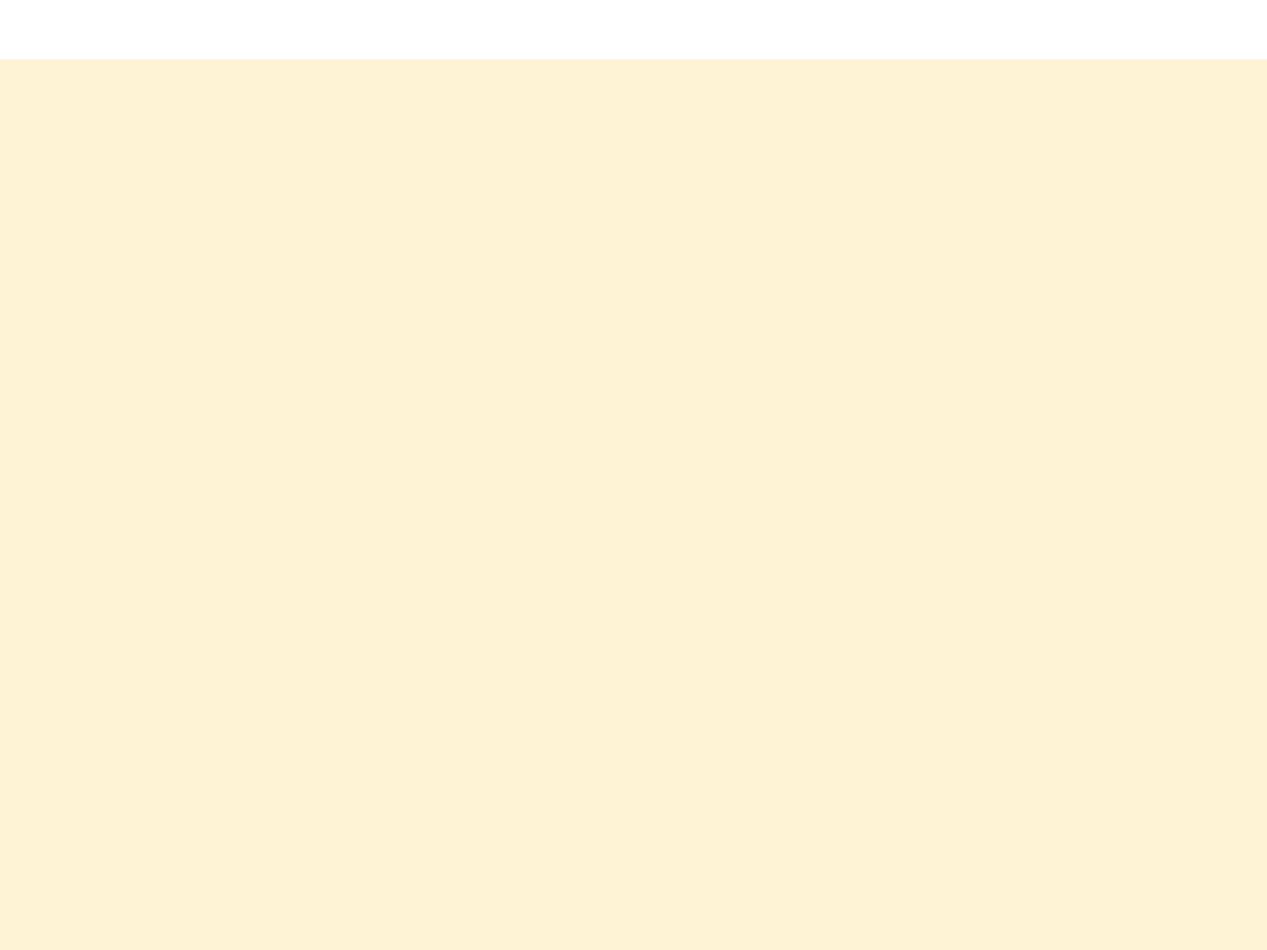
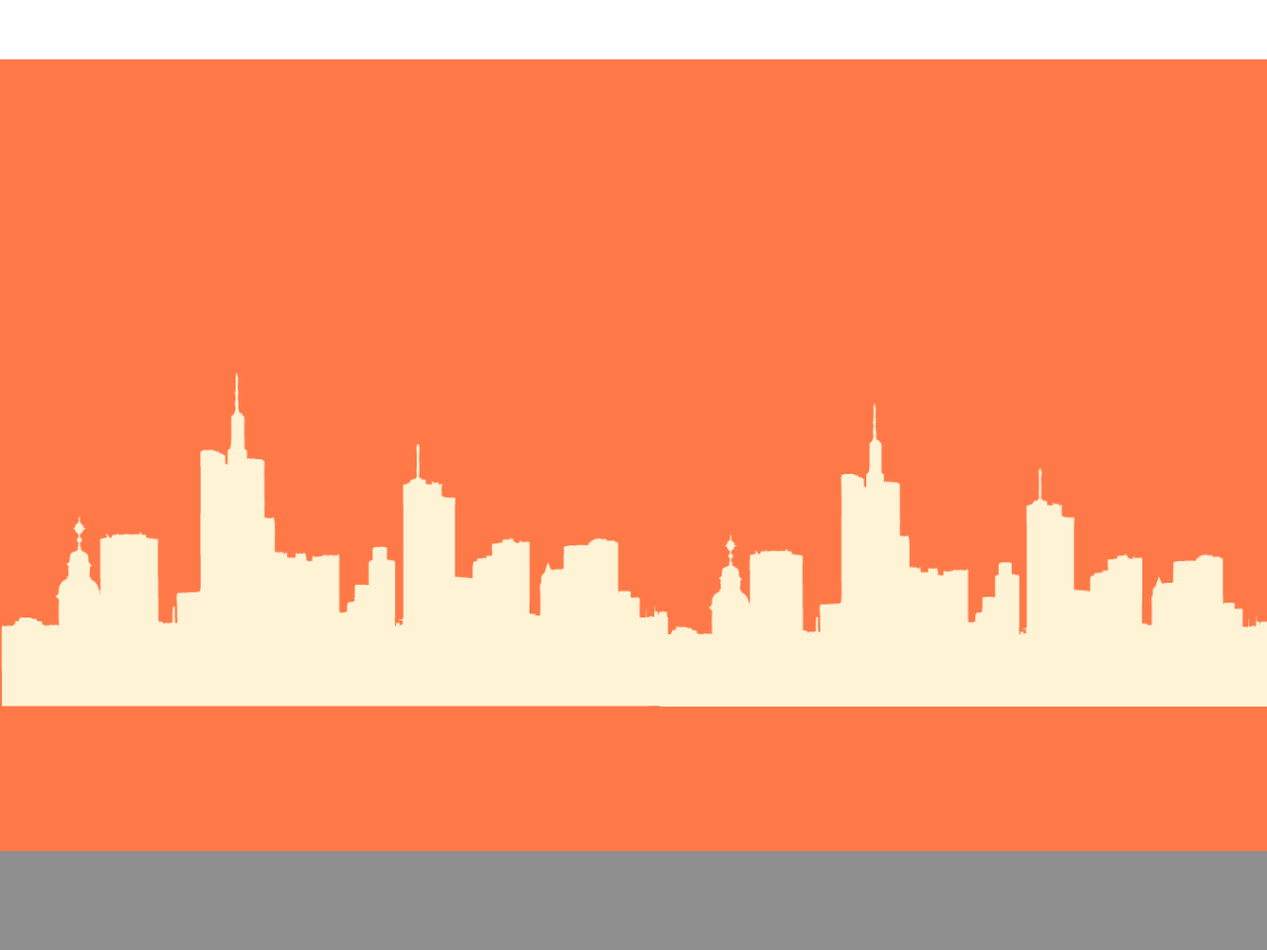
Before and after one commit to juliehtran/okko, a plain HTML site: page static/homepage.html in a window 1280 px wide. Shown: the part 3311-4271 px from the top of the page at 99% size. Before the commit the page ends 3371 px from the top, so only its background shows below. Drawn offline with Linux system fonts and the light colour scheme.

Commit message:
added walking tour section and footer bg

```diff
--- a/static/homepage.html
+++ b/static/homepage.html
@@ -157,11 +157,15 @@
       </div>
   </section>
 
+  <!------------------------------ walking tours --------------------------->
 
+  <section class="walking-tour-bg">
+    <div>
+      <img class="town" src="images/town.png" alt="town">
+    </div>
+  </section>
+  <!-- ------------------------------------------------------------------ -->
+  <footer class="grey-bg">
 
+  </footer>
 </body>
-
-
-<footer>
-
-</footer>
--- a/static/styles.css
+++ b/static/styles.css
@@ -149,3 +149,21 @@ ul {
     margin: auto;
     padding: 30px 30px;
 }
+
+.walking-tour-bg{
+    background-color:#FF7948;
+    height: 800px;
+    display: flex;
+    flex-direction: column;
+}
+
+.town{
+    width: 100%;
+    align-self: flex-end;
+    margin-top: 275px;
+}
+
+.grey-bg{
+    background-color: rgb(143, 143, 143);
+    height: 100px;
+}
```
Also changed, not shown: static/images/town.png (added).
